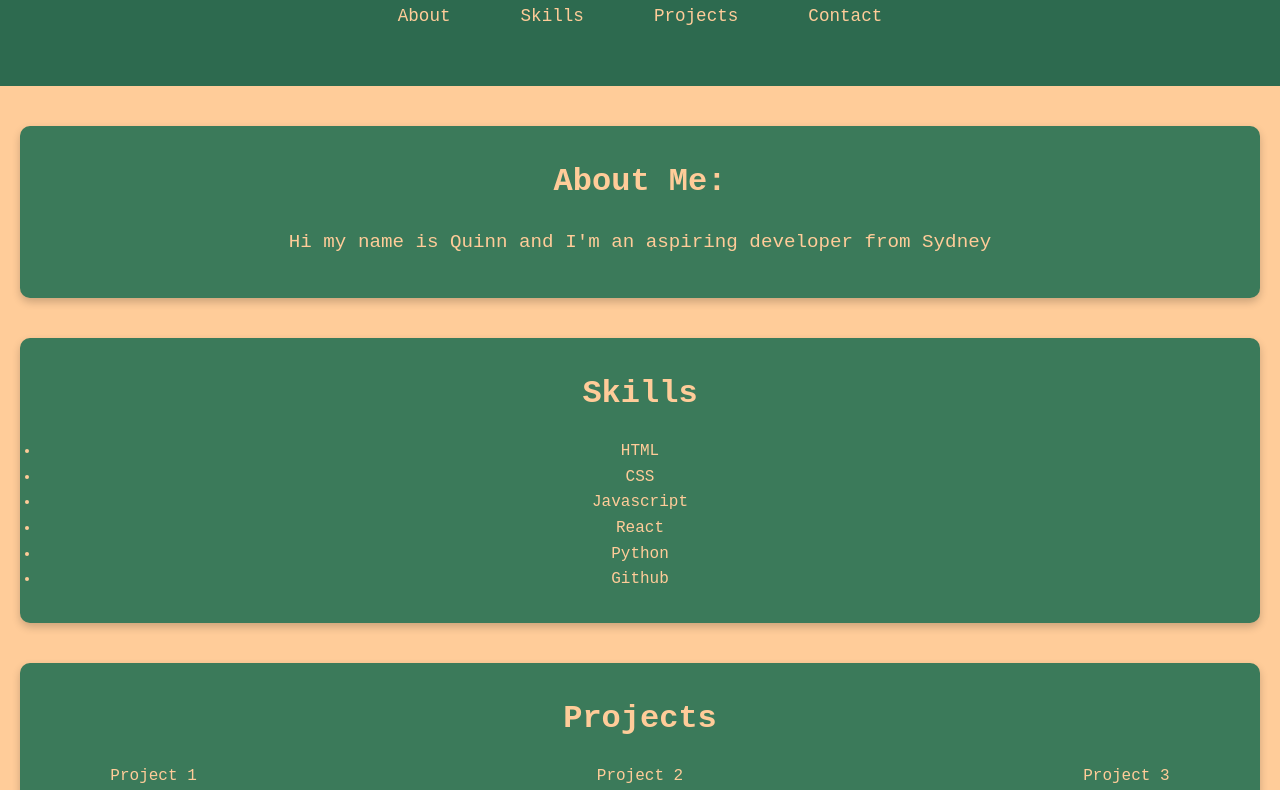
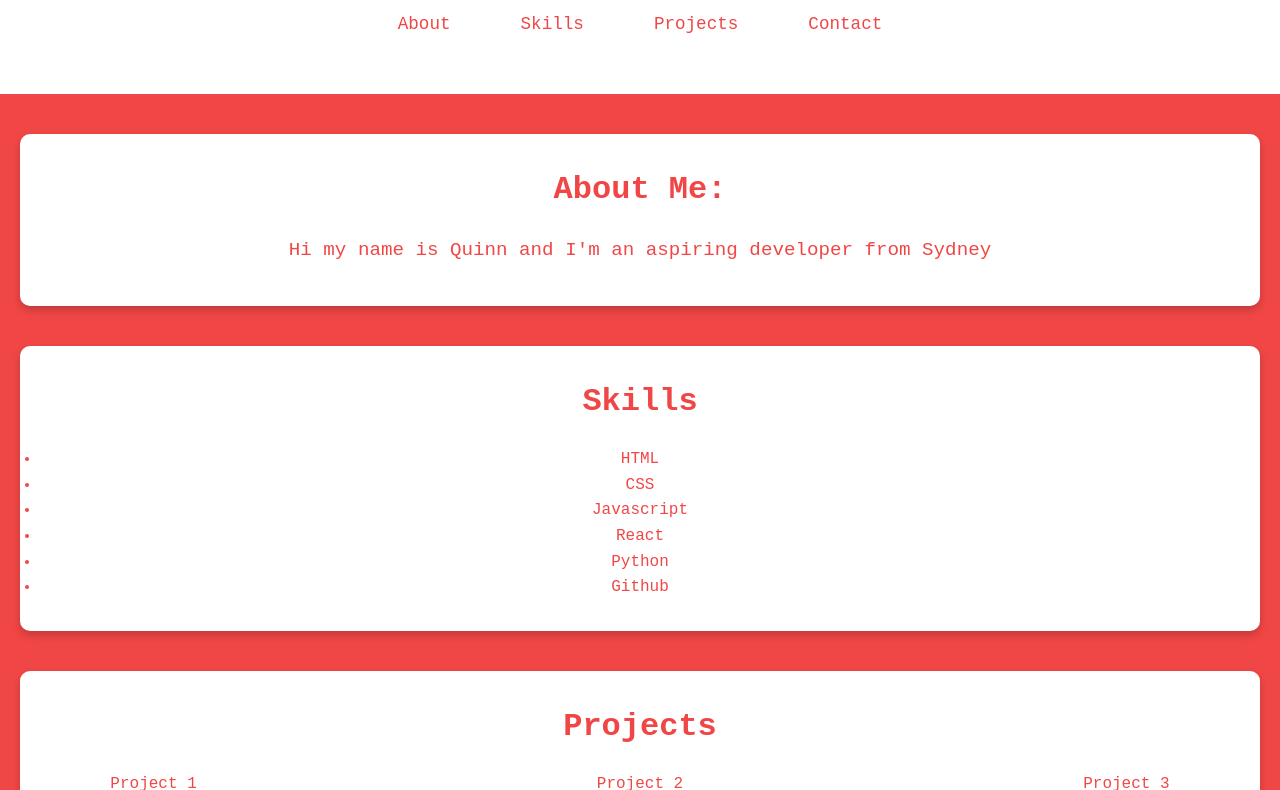
Before and after one commit to quinnsm97/portfolio, a plain HTML site: page index.html in a window 1280 px wide. Shown: the part 595-1385 px from the top of the page. Drawn offline with Linux system fonts and the light colour scheme.

Commit message:
experimenting with red and white colours and adding underlines

```diff
--- a/styles.css
+++ b/styles.css
@@ -5,14 +5,14 @@
 }
 
 body {
-    background-color: #8c8b94;
+    background-color: #ffffff;
     font-family: 'Courier New', Courier, monospace;
-    color: #ffcc99;
+    color: #f14646;
     line-height: 1.6;
 }
 
 header {
-    background-color: #2d6a4f;
+    background-color: #ffffff;
     text-align: center;
     padding: 40px 20px;
 }
@@ -20,21 +20,23 @@ header {
 header h1 {
     font-size: 3em;
     margin-bottom: 10px;
+    border-bottom: 4px solid #f14646;
 }
 
 header h2 {
     font-size: 1.8em;
     font-weight: normal;
+    border-bottom: 4px solid #f14646;
 }
 
 nav {
-    background-color: #2d6a4f;
+    background-color: #ffffff;
     padding: 15px 0;
 }
 
 
 nav a {
-    color: #ffcc99;
+    color: #f14646;
     text-decoration: none;
     padding: 10px 20px;
     margin: 0 15px;
@@ -43,7 +45,7 @@ nav a {
 }
 
 nav a:hover {
-    background-color: #ffcc99;
+    background-color: #f14646;
     color: #2d6a4f;
     border-radius: 5px;
 }
@@ -56,7 +58,7 @@ nav ul{
 }
 
 section {
-    background-color: #3b7a5a;
+    background-color: #ffffff;
     padding: 30px 20px;
     margin-bottom: 40px;
     border-radius: 10px;
@@ -80,7 +82,7 @@ section p {
 }
 
 main {
-    background-color: #ffcc99;
+    background-color: #f14646;
     padding: 40px 20px;
 }
 
```
